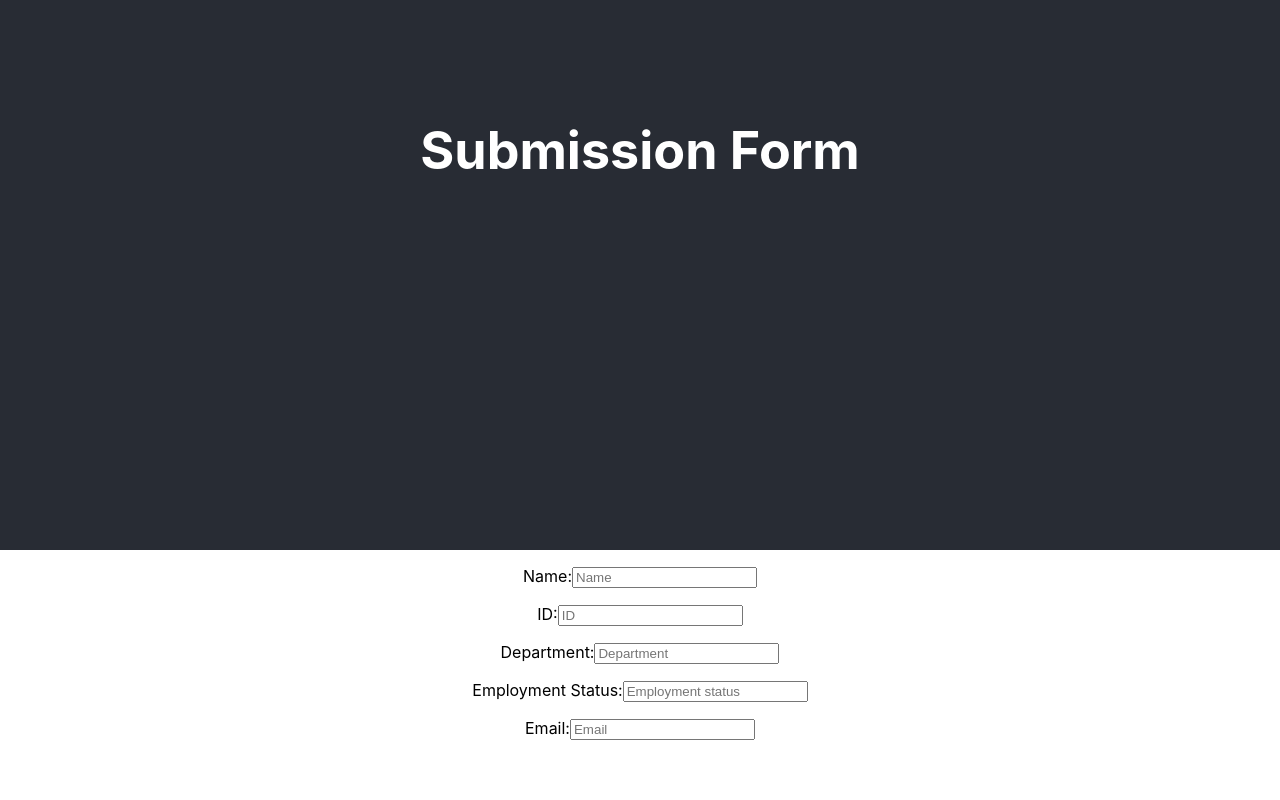
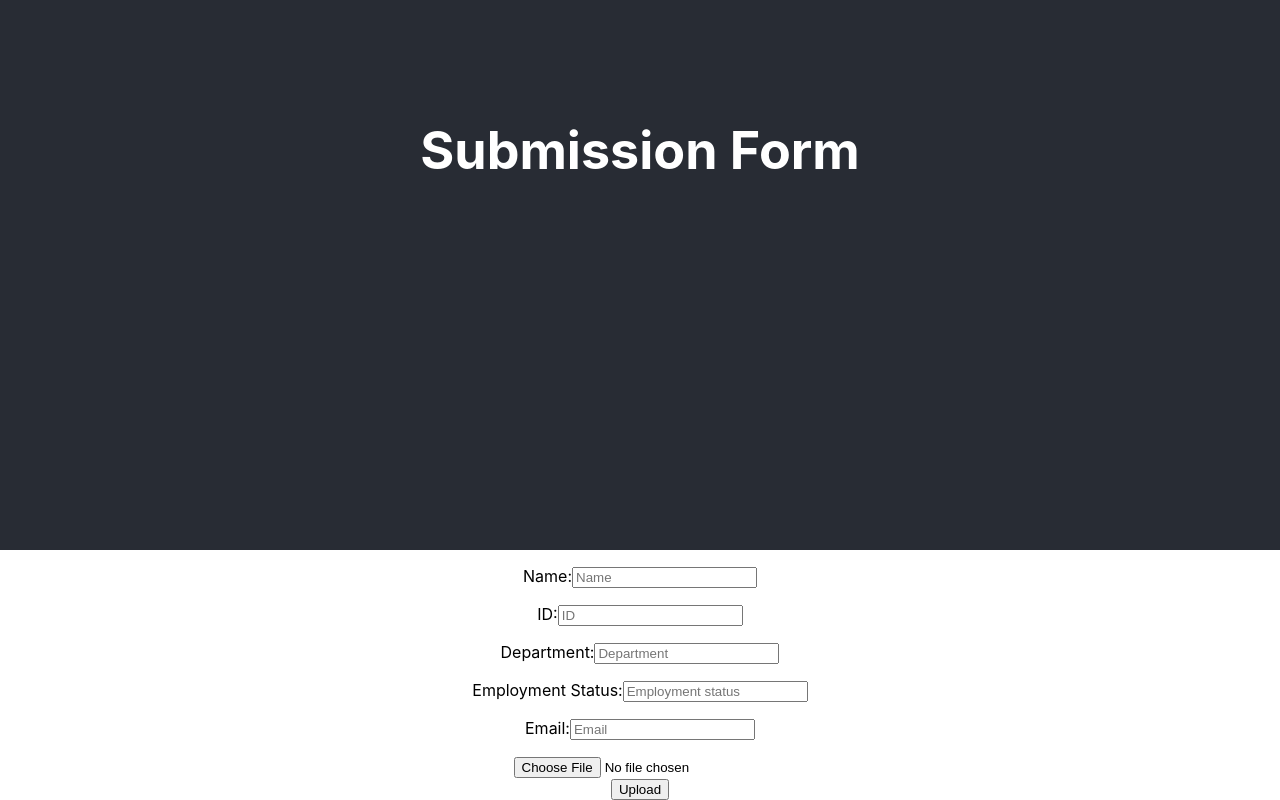
Before and after one commit to daple1997/workplace-accomodation-form, a React (Create React App) app: page / in a window 1280 px wide. Shown: the part 250-1050 px from the top of the page. Before the commit the page ends 1006 px from the top, so only its background shows below. Built offline with nearby package versions, Linux system fonts and the light colour scheme.

Commit message:
Document upload completed

```diff
--- a/src/App.js
+++ b/src/App.js
@@ -1,5 +1,6 @@
 import './App.css';
 import Form from  './Form.js';
+import DocumentUpload from './DocumentUpload';
 
 function App() {
   return (
@@ -7,11 +8,10 @@ function App() {
       <header className="App-header">
         <h1>Submission Form</h1>
       </header>
-      <body>
-        <Form>
-
-        </Form>
-      </body>
+      <div>
+        <Form/>
+        <DocumentUpload/>
+      </div>
     </div>
   );
 }
--- /dev/null
+++ b/src/DocumentUpload.js
@@ -0,0 +1,42 @@
+import { useState } from 'react';
+
+function DocumentUpload() {
+  const [file, setFile] = useState();
+
+  const handleFileChange = (e) => {
+    if (e.target.files) {
+      setFile(e.target.files[0]);
+    }
+  };
+
+  const handleUploadClick = () => {
+    if (!file) {
+      return;
+    }
+
+    // 👇 Uploading the file using the fetch API to the server
+    fetch('https://httpbin.org/post', {
+      method: 'POST',
+      body: file,
+      headers: {
+        'content-type': file.type,
+        'content-length': `${file.size}`,
+      },
+    })
+      .then((res) => res.json())
+      .then((data) => console.log(data))
+      .catch((err) => console.error(err));
+  };
+
+  return (
+    <div>
+      <input type="file" onChange={handleFileChange} />
+
+      <div>{file && `${file.name} - ${file.type}`}</div>
+
+      <button onClick={handleUploadClick}>Upload</button>
+    </div>
+  );
+}
+
+export default DocumentUpload;
```
